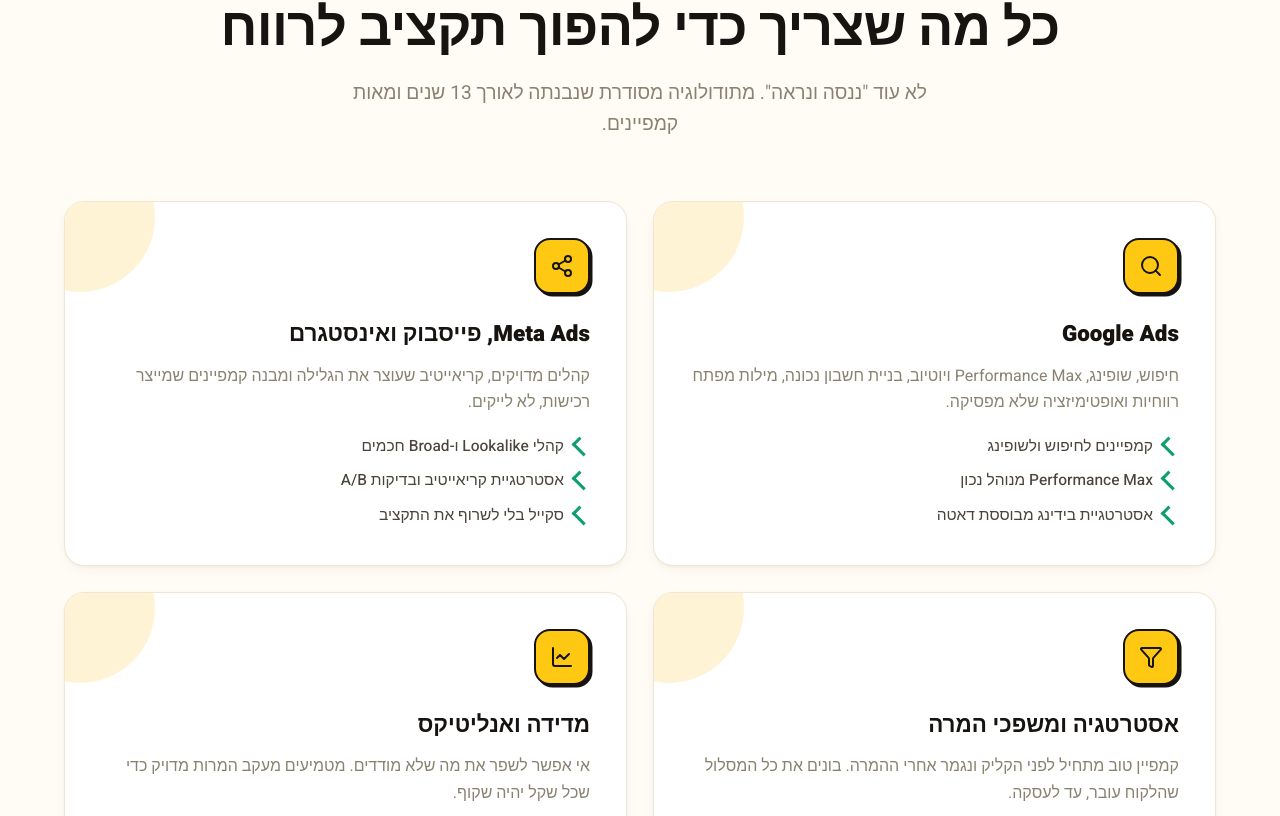
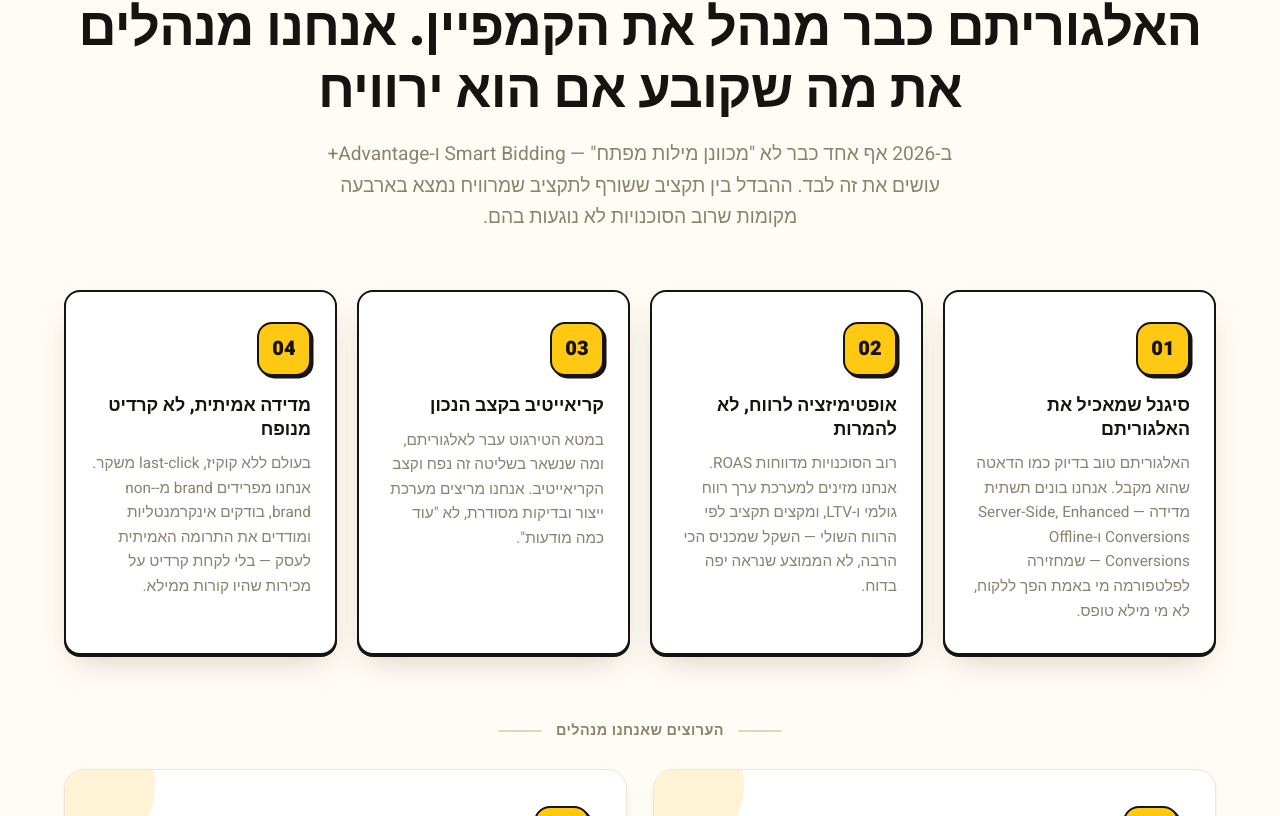
Before and after one commit to ronavidor70/ppc_landing-page, a React (Vite) app: page / in a window 1280 px wide. Shown: the part 4164-4980 px from the top of the page. Built offline with nearby package versions, Linux system fonts and the light colour scheme; no server answers.

Commit message:
Refresh services section with CTR method steps and focused platform channels.
Co-authored-by: Cursor <cursoragent@cursor.com>

```diff
--- a/src/components/Services.jsx
+++ b/src/components/Services.jsx
@@ -1,9 +1,9 @@
 import { motion } from "framer-motion";
-import { Search, Share2, Filter, LineChart } from "lucide-react";
+import { Search, Share2 } from "lucide-react";
 import { useLang } from "../i18n.jsx";
 
 const ease = [0.22, 1, 0.36, 1];
-const icons = [Search, Share2, Filter, LineChart];
+const platformIcons = [Search, Share2];
 
 export default function Services() {
   const { t } = useLang();
@@ -26,12 +26,33 @@ export default function Services() {
           </motion.div>
         </div>
 
-        <div className="services__grid">
+        <div className="method__grid">
+          {t.services.method.map((m, i) => (
+            <motion.div
+              key={m.num}
+              className="method__step"
+              initial={{ opacity: 0, y: 34 }}
+              whileInView={{ opacity: 1, y: 0 }}
+              viewport={{ once: true, margin: "-60px" }}
+              transition={{ duration: 0.6, ease, delay: (i % 4) * 0.08 }}
+            >
+              <span className="method__num">{m.num}</span>
+              <h3 className="method__title">{m.title}</h3>
+              <p className="method__desc">{m.desc}</p>
+            </motion.div>
+          ))}
+        </div>
+
+        <div className="center">
+          <span className="services__channels-tag">{t.services.channelsTag}</span>
+        </div>
+
+        <div className="services__grid services__grid--platforms">
           {t.services.items.map((s, i) => {
-            const Icon = icons[i];
+            const Icon = platformIcons[i];
             return (
               <motion.article
-                key={i}
+                key={s.title}
                 className="service card"
                 initial={{ opacity: 0, y: 40 }}
                 whileInView={{ opacity: 1, y: 0 }}
@@ -39,7 +60,7 @@ export default function Services() {
                 transition={{ duration: 0.7, ease, delay: (i % 2) * 0.12 }}
               >
                 <div className="service__icon">
-                  <Icon size={24} />
+                  {Icon ? <Icon size={24} /> : null}
                 </div>
                 <h3>{s.title}</h3>
                 <p>{s.desc}</p>
--- a/src/i18n.jsx
+++ b/src/i18n.jsx
@@ -135,30 +135,43 @@ export const dict = {
       },
     },
     services: {
-      tag: "מה אנחנו עושים",
-      titleA: "כל מה שצריך כדי ",
-      titleMark: "להפוך תקציב לרווח",
-      sub: 'לא עוד "ננסה ונראה". מתודולוגיה מסודרת שנבנתה לאורך 13 שנים ומאות קמפיינים.',
+      tag: "השיטה של CTR",
+      titleA: "האלגוריתם כבר מנהל את הקמפיין. אנחנו מנהלים את מה שקובע אם הוא ",
+      titleMark: "ירוויח",
+      sub: 'ב-2026 אף אחד כבר לא "מכוונן מילות מפתח" — Smart Bidding ו-Advantage+ עושים את זה לבד. ההבדל בין תקציב ששורף לתקציב שמרוויח נמצא בארבעה מקומות שרוב הסוכנויות לא נוגעות בהם.',
+      method: [
+        {
+          num: "01",
+          title: "סיגנל שמאכיל את האלגוריתם",
+          desc: "האלגוריתם טוב בדיוק כמו הדאטה שהוא מקבל. אנחנו בונים תשתית מדידה — Server-Side, Enhanced Conversions ו-Offline Conversions — שמחזירה לפלטפורמה מי באמת הפך ללקוח, לא מי מילא טופס.",
+        },
+        {
+          num: "02",
+          title: "אופטימיזציה לרווח, לא להמרות",
+          desc: "רוב הסוכנויות מדווחות ROAS. אנחנו מזינים למערכת ערך רווח גולמי ו-LTV, ומקצים תקציב לפי הרווח השולי — השקל שמכניס הכי הרבה, לא הממוצע שנראה יפה בדוח.",
+        },
+        {
+          num: "03",
+          title: "קריאייטיב בקצב הנכון",
+          desc: "במטא הטירגוט עבר לאלגוריתם, ומה שנשאר בשליטה זה נפח וקצב הקריאייטיב. אנחנו מריצים מערכת ייצור ובדיקות מסודרת, לא \"עוד כמה מודעות\".",
+        },
+        {
+          num: "04",
+          title: "מדידה אמיתית, לא קרדיט מנופח",
+          desc: "בעולם ללא קוקיז, last-click משקר. אנחנו מפרידים brand מ-non-brand, בודקים אינקרמנטליות ומודדים את התרומה האמיתית לעסק — בלי לקחת קרדיט על מכירות שהיו קורות ממילא.",
+        },
+      ],
+      channelsTag: "הערוצים שאנחנו מנהלים",
       items: [
         {
           title: "Google Ads",
-          desc: "חיפוש, שופינג, Performance Max ויוטיוב, בניית חשבון נכונה, מילות מפתח רווחיות ואופטימיזציה שלא מפסיקה.",
-          points: ["קמפיינים לחיפוש ולשופינג", "Performance Max מנוהל נכון", "אסטרטגיית בידינג מבוססת דאטה"],
+          desc: "לא מפעילים את Performance Max ומקווים לטוב — שולטים בו מבפנים דרך feed וסיגנלים, כדי שהתקציב ילך לביקוש שמייצר רווח ולא לביקוש שהיה מגיע ממילא.",
+          points: ["הכוונת PMax דרך סיגנלים ו-feed", "הפרדת brand/non-brand למניעת בזבוז", "בידינג לפי ערך ורווח בפועל"],
         },
         {
-          title: "Meta Ads, פייסבוק ואינסטגרם",
-          desc: "קהלים מדויקים, קריאייטיב שעוצר את הגלילה ומבנה קמפיינים שמייצר רכישות, לא לייקים.",
-          points: ["קהלי Lookalike ו-Broad חכמים", "אסטרטגיית קריאייטיב ובדיקות A/B", "סקייל בלי לשרוף את התקציב"],
-        },
-        {
-          title: "אסטרטגיה ומשפכי המרה",
-          desc: "קמפיין טוב מתחיל לפני הקליק ונגמר אחרי ההמרה. בונים את כל המסלול שהלקוח עובר, עד לעסקה.",
-          points: ["בניית משפך שיווקי מלא", "דפי נחיתה ממוקדי המרה", "רימרקטינג שמחזיר מתעניינים"],
-        },
-        {
-          title: "מדידה ואנליטיקס",
-          desc: "אי אפשר לשפר את מה שלא מודדים. מטמיעים מעקב המרות מדויק כדי שכל שקל יהיה שקוף.",
-          points: ["הטמעת GA4 ו-Google Tag Manager", "מעקב המרות ופיקסלים מדויק", "דוחות ברורים בשפה של אנשים"],
+          title: "Meta Ads · פייסבוק ואינסטגרם",
+          desc: "כשהטירגוט עבר לאלגוריתם, הקריאייטיב הוא זה שמנצח. אנחנו מזינים למטא דרך CAPI את איכות הליד האמיתית, כדי שיפסיק לרדוף אחרי לידים זולים ויתחיל להביא קונים.",
+          points: ["מערכת ייצור ובדיקות קריאייטיב", "CAPI ומדידת איכות ליד אמיתית", "אופטימיזציה לקונים, לא ללחיצות"],
         },
       ],
     },
@@ -392,30 +405,43 @@ export const dict = {
       },
     },
     services: {
-      tag: "What we do",
-      titleA: "Everything it takes to ",
-      titleMark: "turn budget into profit",
-      sub: 'No more "let\'s try and see." A structured methodology built over 13 years and hundreds of campaigns.',
+      tag: "The CTR method",
+      titleA: "The algorithm already runs the campaign. We manage what decides whether it ",
+      titleMark: "turns a profit",
+      sub: 'In 2026 nobody "tweaks keywords" anymore — Smart Bidding and Advantage+ do that on their own. The difference between a budget that burns and one that profits lives in four places most agencies never touch.',
+      method: [
+        {
+          num: "01",
+          title: "Signal that feeds the algorithm",
+          desc: "The algorithm is only as good as the data it gets. We build the measurement layer — Server-Side, Enhanced Conversions and Offline Conversions — that tells the platform who actually became a customer, not who filled a form.",
+        },
+        {
+          num: "02",
+          title: "Optimizing for profit, not conversions",
+          desc: "Most agencies report ROAS. We feed the system gross profit and LTV values, and allocate budget by marginal return — the next shekel that earns the most, not the average that looks good in a report.",
+        },
+        {
+          num: "03",
+          title: "Creative at the right pace",
+          desc: "On Meta targeting moved to the algorithm; what's left in your control is creative volume and velocity. We run a structured production-and-testing system, not \"a few more ads\".",
+        },
+        {
+          num: "04",
+          title: "Real measurement, not inflated credit",
+          desc: "In a cookieless world, last-click lies. We separate brand from non-brand, test incrementality, and measure real contribution to the business — without taking credit for sales that would have happened anyway.",
+        },
+      ],
+      channelsTag: "The channels we manage",
       items: [
         {
           title: "Google Ads",
-          desc: "Search, Shopping, Performance Max and YouTube, proper account structure, profitable keywords, and non-stop optimization.",
-          points: ["Search & Shopping campaigns", "Performance Max, done right", "Data-driven bidding strategy"],
+          desc: "We don't just switch Performance Max on and hope — we steer it from the inside through feed and signals, so budget goes to demand that creates profit, not demand that would have come anyway.",
+          points: ["Steering PMax via signals & feed", "Brand/non-brand split to cut waste", "Bidding by real value and profit"],
         },
         {
-          title: "Meta Ads, Facebook & Instagram",
-          desc: "Precise audiences, scroll-stopping creative, and a campaign structure that produces purchases, not likes.",
-          points: ["Smart Lookalike & Broad audiences", "Creative strategy & A/B testing", "Scaling without burning budget"],
-        },
-        {
-          title: "Strategy & conversion funnels",
-          desc: "A great campaign starts before the click and ends after the conversion. We build the entire journey, all the way to the deal.",
-          points: ["Full marketing funnel build", "Conversion-focused landing pages", "Remarketing that brings prospects back"],
-        },
-        {
-          title: "Measurement & analytics",
-          desc: "You can't improve what you don't measure. We implement accurate conversion tracking so every shekel is transparent.",
-          points: ["GA4 & Google Tag Manager setup", "Accurate conversion & pixel tracking", "Clear reports in plain language"],
+          title: "Meta Ads · Facebook & Instagram",
+          desc: "Once targeting moved to the algorithm, creative is what wins. We feed Meta real lead quality through CAPI, so it stops chasing cheap leads and starts bringing buyers.",
+          points: ["Creative production & testing system", "CAPI & real lead-quality tracking", "Optimizing for buyers, not clicks"],
         },
       ],
     },
--- a/src/sections.css
+++ b/src/sections.css
@@ -2001,8 +2001,90 @@
   transform: rotate(45deg) scaleX(-1);
 }
 
+/* ----- methodology (השיטה) ----- */
+.method__grid {
+  display: grid;
+  grid-template-columns: repeat(4, 1fr);
+  gap: 20px;
+  margin-top: 56px;
+}
+
+.method__step {
+  background: #fff;
+  border: 2px solid var(--ink);
+  border-radius: var(--radius-sm);
+  box-shadow: var(--shadow-pop);
+  padding: 30px 24px;
+}
+
+.method__num {
+  display: inline-grid;
+  place-items: center;
+  width: 54px;
+  height: 54px;
+  border-radius: 15px;
+  margin-bottom: 18px;
+  font-size: 1.25rem;
+  font-weight: 900;
+  font-variant-numeric: tabular-nums;
+  color: var(--ink);
+  background: var(--yellow);
+  border: 2px solid var(--ink);
+  box-shadow: 2.5px 2.5px 0 var(--ink);
+}
+
+.method__title {
+  font-size: 1.12rem;
+  font-weight: 900;
+  line-height: 1.32;
+  margin-bottom: 10px;
+}
+
+.method__desc {
+  color: var(--muted);
+  font-size: 0.96rem;
+  line-height: 1.6;
+}
+
+/* ----- channels divider label ----- */
+.services__channels-tag {
+  display: inline-flex;
+  align-items: center;
+  gap: 14px;
+  margin-top: 64px;
+  font-size: 0.9rem;
+  font-weight: 800;
+  letter-spacing: 0.03em;
+  color: var(--muted);
+}
+
+.services__channels-tag::before,
+.services__channels-tag::after {
+  content: "";
+  width: 44px;
+  height: 2px;
+  border-radius: 2px;
+  background: var(--border-strong);
+}
+
+.services__grid--platforms {
+  margin-top: 26px;
+}
+
+@media (max-width: 900px) {
+  .method__grid {
+    grid-template-columns: repeat(2, 1fr);
+  }
+}
+
 @media (max-width: 800px) {
   .services__grid {
+    grid-template-columns: 1fr;
+  }
+}
+
+@media (max-width: 560px) {
+  .method__grid {
     grid-template-columns: 1fr;
   }
 }
```
